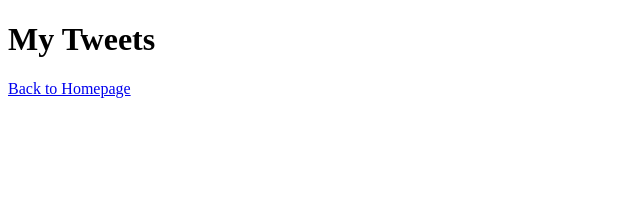
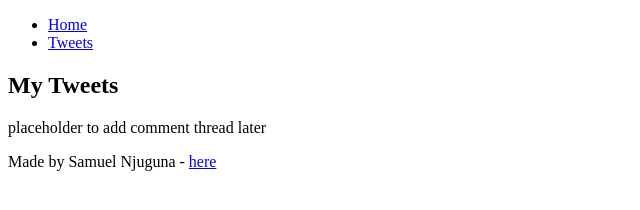
Before and after one commit to samwagura/My_First_Portfolio, a plain HTML site: page html_basic/tweets.html in a window 1280 px wide. Shown: the whole page, without its empty margins (0-640 px from the left). Drawn offline with Linux system fonts and the light colour scheme.

Commit message:
Update tweets.html

```diff
--- a/html_basic/tweets.html
+++ b/html_basic/tweets.html
@@ -4,15 +4,31 @@
   <title>Tweets Page</title>
 </head>
 <body>
-  <h1>My Tweets</h1>
+  <header>
+    <ul>
+      <li><a href="index.html">Home</a></li>
+      <li><a href="tweets.html">Tweets</a></li>
+    </ul>
+  </header>
 
-  <!-- Embedded Tweet -->
-  <blockquote class="twitter-tweet">
-    <a href="https://x.com/samwagura/status/1905536383378165920"></a>
-  </blockquote>
-  <script async src="https://platform.twitter.com/widgets.js" charset="utf-8"></script>
+  <main>
+    <article>
+      <h1>My Tweets</h1>
 
-  <!-- Link back to homepage -->
-  <p><a href="index.html">Back to Homepage</a></p>
+      <blockquote class="twitter-tweet">
+        <a href="https://x.com/samwagura/status/1905536383378165920"></a>
+      </blockquote>
+      <script async src="https://platform.twitter.com/widgets.js" charset="utf-8"></script>
+
+    </article>
+
+    <aside>
+      <p>placeholder to add comment thread later</p>
+    </aside>
+  </main>
+
+  <footer>
+    <p>Made by Samuel Njuguna - <a href="https://github.com/samwagura" target="_blank">here</a></p>
+  </footer>
 </body>
 </html>
```
